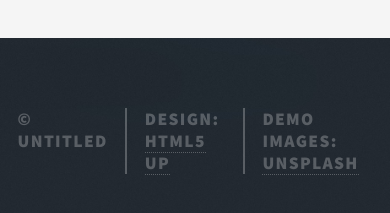
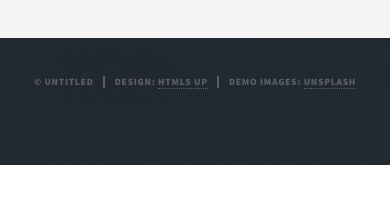
Before and after one commit to PiotrHol/Massively, a website: page index.html in a window 390 px wide. Shown: the part 6363-6576 px from the top of the page. After the commit the page ends 6528 px from the top, so only its background shows below. Drawn offline with Linux system fonts and the light colour scheme.

Commit message:
Adding responsiveness to footer section

```diff
--- a/scss/elements/_footer.scss
+++ b/scss/elements/_footer.scss
@@ -5,6 +5,12 @@ footer {
   letter-spacing: 0.075em;
   color: $color-footer;
   text-transform: uppercase;
+  @include mediaTablet {
+    font-size: 1em;
+  }
+  @include mediaMobile {
+    font-size: 0.6em;
+  }
 
   ul {
     width: 100%;
```
Also changed, not shown: css/main.css.
